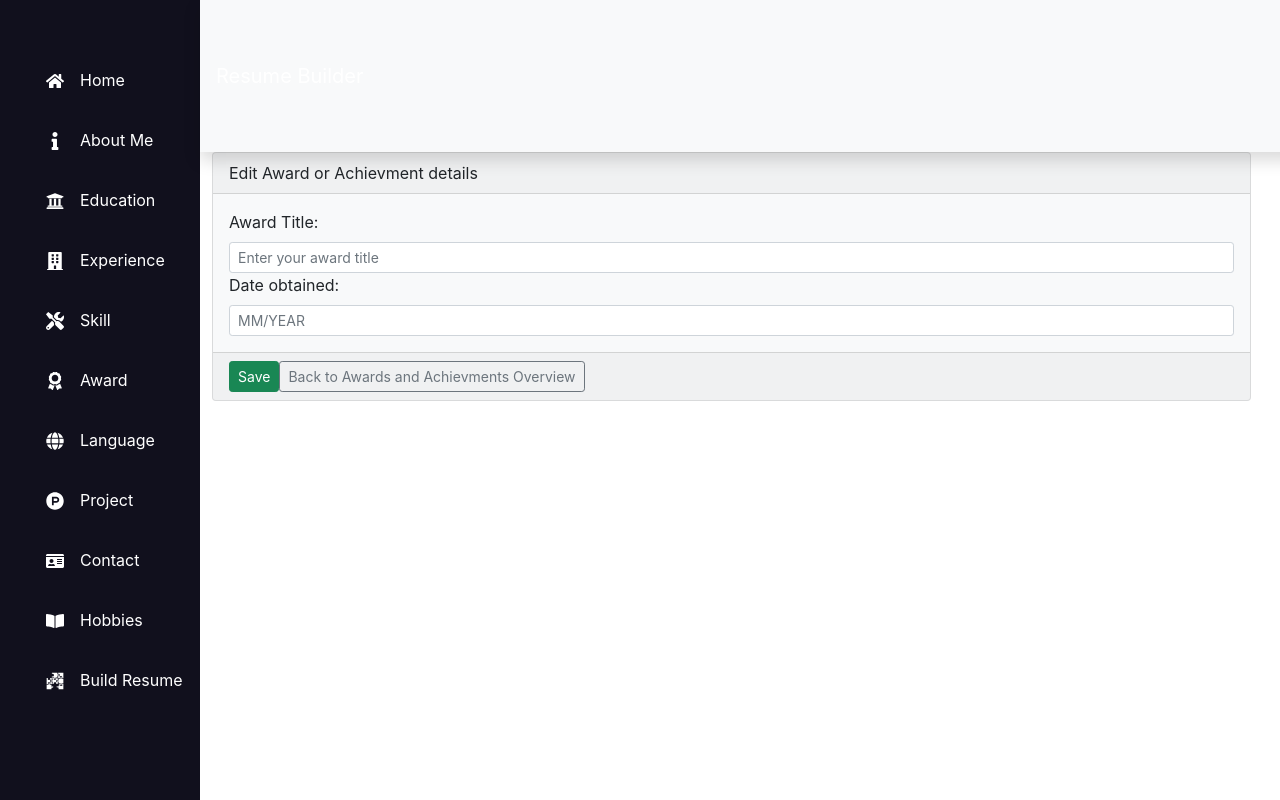
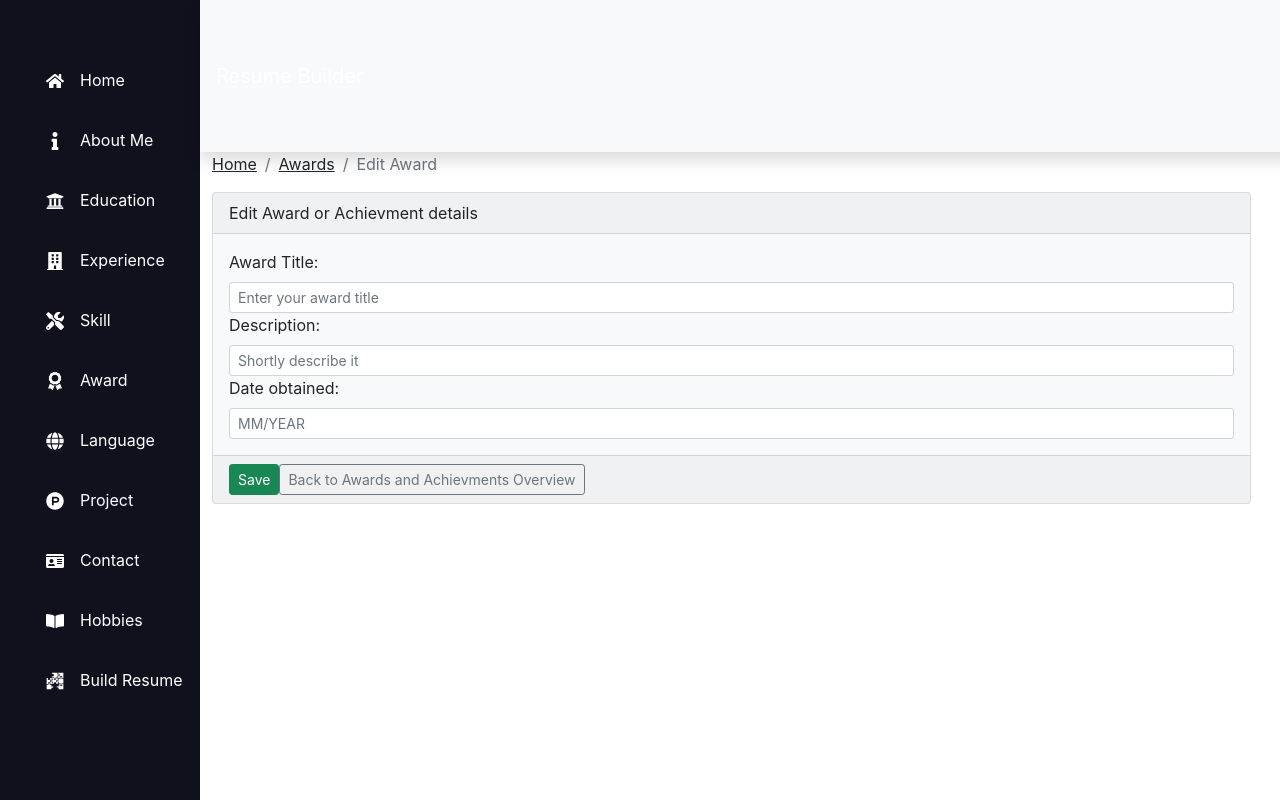
Before and after one commit to dinhvinhloc/mern_project_client, a React (Create React App) app: page /award/edit/1 in a window 1280 px wide. Built offline with nearby package versions, Linux system fonts and the light colour scheme.

Commit message:
added breadcrumbs

```diff
--- a/src/components/pages/Award/AddAward.js
+++ b/src/components/pages/Award/AddAward.js
@@ -1,14 +1,36 @@
 import React from 'react';
+import Breadcrumbs from '../../layouts/Breadcrumbs';
 import { NavLink } from 'react-router-dom';
 import { useState } from 'react';
 import { Button, Card, Form, Col, Alert } from 'react-bootstrap';
 
+const breadcrumbLinks = [
+  {
+    label: 'Home',
+    path: '/'
+  },
+  {
+    label: 'Awards',
+    path: '/award'
+  },
+  {
+    label: 'New Award',
+    path: '/award/add',
+    active: true
+  }
+];
+
 const AddAward = () => {
   const [title, setTitle] = useState('');
+  const [description, setDescription] = useState('');
   const [date, setDate] = useState('');
 
   const handleChangeTitle = (e) => {
     setTitle(e.target.value);
+  };
+
+  const handleChangeDescription = (e) => {
+    setDescription(e.target.value);
   };
 
   const handleChangeDate = (e) => {
@@ -19,6 +41,7 @@ const AddAward = () => {
 
   }
   return <div>
+    <Breadcrumbs links={breadcrumbLinks} />
     <Card
           bg='light'
           text='dark'
@@ -34,6 +57,13 @@ const AddAward = () => {
                   size='sm' type='text' name='title'
                   placeholder='Enter your award title'
                   onChange={handleChangeTitle} />
+                </Col>
+                <Col>
+                  <Form.Label>Description:</Form.Label>
+                  <Form.Control
+                  size='sm' type='text' name='description'
+                  placeholder='Shortly describe it'
+                  onChange={handleChangeDescription} />
                 </Col>
                 <Col>
                   <Form.Label>Date obtained:</Form.Label>
--- a/src/components/pages/Award/Award.js
+++ b/src/components/pages/Award/Award.js
@@ -1,19 +1,34 @@
 import React from 'react';
+import Breadcrumbs from '../../layouts/Breadcrumbs';
 import { NavLink } from 'react-router-dom';
 import { useState } from 'react';
 import { Table, Button, Card, Form, Col } from 'react-bootstrap';
 import { FaPenSquare, FaTrash } from 'react-icons/fa';
+
+const breadcrumbLinks = [
+  {
+    label: 'Home',
+    path: '/'
+  },
+  {
+    label: 'Awards',
+    path: '/award',
+    active: true
+  }
+];
 
 const Award = () => {
   const [awardList, setAwardlist] = useState([
     {
       "id": "1",
       "title": "title1",
+      "description": "Lorem ipsum dolor si amet",
       "date": "date1"
     },
     {
       "id": "2",
       "title": "title2",
+      "description": "Lorem ipsum dolor si amet",
       "date": "date2"
     }
   ])
@@ -23,6 +38,7 @@ const Award = () => {
   }
 
   return <div>
+    <Breadcrumbs links={breadcrumbLinks} />
     <Card
           bg='light'
           text='dark'
@@ -35,8 +51,9 @@ const Award = () => {
               <tr>
                 <th>#</th>
                 <th>Title</th>
+                <th>Description</th>
                 <th>Date</th>
-                <th>Actions URL</th>
+                <th>Actions</th>
               </tr>
             </thead>
             <tbody>
@@ -45,6 +62,7 @@ const Award = () => {
                   <tr key={index}>
                     <td>{index+1}</td>
                     <td>{award.title}</td>
+                    <td>{award.description}</td>
                     <td>{award.date}</td>
                     <td className='text-center'>
                       <NavLink exact to={'/award/edit/' + award.id} className='mr-3'>
--- a/src/components/pages/Award/EditAward.js
+++ b/src/components/pages/Award/EditAward.js
@@ -1,14 +1,35 @@
 import React from 'react';
+import Breadcrumbs from '../../layouts/Breadcrumbs';
 import { NavLink } from 'react-router-dom';
 import { useState } from 'react';
 import { Button, Card, Form, Col, Alert } from 'react-bootstrap';
 
+const breadcrumbLinks = [
+  {
+    label: 'Home',
+    path: '/'
+  },
+  {
+    label: 'Awards',
+    path: '/award'
+  },
+  {
+    label: 'Edit Award',
+    active: true
+  }
+];
+
 const EditAward = () => {
   const [title, setTitle] = useState('');
+  const [description, setDescription] = useState('');
   const [date, setDate] = useState('');
 
   const handleChangeTitle = (e) => {
     setTitle(e.target.value);
+  };
+
+  const handleChangeDescription = (e) => {
+    setDescription(e.target.value);
   };
 
   const handleChangeDate = (e) => {
@@ -20,6 +41,7 @@ const EditAward = () => {
   }
 
   return <div>
+  <Breadcrumbs links={breadcrumbLinks} />
   <Card
     bg='light'
     text='dark'
@@ -36,6 +58,14 @@ const EditAward = () => {
               placeholder='Enter your award title'
               value={title}
               onChange={handleChangeTitle} />
+            </Col>
+            <Col>
+              <Form.Label>Description:</Form.Label>
+              <Form.Control
+                size='sm' type='text' name='description'
+                placeholder='Shortly describe it'
+                value={description}
+                onChange={handleChangeDescription} />
             </Col>
             <Col>
               <Form.Label>Date obtained:</Form.Label>
--- a/src/components/pages/Contact/AddContact.js
+++ b/src/components/pages/Contact/AddContact.js
@@ -1,11 +1,29 @@
 import React from 'react';
+import Breadcrumbs from '../../layouts/Breadcrumbs';
 import { NavLink } from 'react-router-dom';
 import { useState } from 'react';
 import { Button, Card, Form, Col, Alert } from 'react-bootstrap';
 
+const breadcrumbLinks = [
+  {
+    label: 'Home',
+    path: '/'
+  },
+  {
+    label: 'Contact',
+    path: '/contact'
+  },
+  {
+    label: 'New Contact',
+    path: '/contact/add',
+    active: true
+  }
+];
+
 const AddContact = () => {
   const [email, setEmail] = useState('');
   const [phone, setPhone] = useState('');
+  const [webURL, setWebURL] = useState('');
 
   const handleChangeEmail = (e) => {
     setEmail(e.target.value);
@@ -15,12 +33,18 @@ const AddContact = () => {
     setPhone(e.target.value);
   };
 
+  const handleChangeURL = (e) => {
+    setWebURL(e.target.value);
+  };
+
   const saveHandler = (e) => {
 
   }
 
   return (
     <div>
+      <Breadcrumbs links={breadcrumbLinks} />
+
       <Card
           bg='light'
           text='dark'
@@ -44,6 +68,13 @@ const AddContact = () => {
                   placeholder='Enter your phone'
                   onChange={handleChangePhone} />
                 </Col>
+                <Col>
+                  <Form.Label>Website URL:</Form.Label>
+                  <Form.Control
+                  size='sm' type='text' name='webURL'
+                  placeholder='Enter the link to your personal website'
+                  onChange={handleChangeURL} />
+                </Col>
               </Form.Row>
             </Form.Group>
           </Form>
--- a/src/components/pages/Contact/Contact.js
+++ b/src/components/pages/Contact/Contact.js
@@ -1,20 +1,35 @@
 import React from 'react';
+import Breadcrumbs from '../../layouts/Breadcrumbs';
 import { NavLink } from 'react-router-dom';
 import { useState } from 'react';
 import { Table, Button, Card, Form, Col } from 'react-bootstrap';
 import { FaPenSquare, FaTrash } from 'react-icons/fa';
+
+const breadcrumbLinks = [
+  {
+    label: 'Home',
+    path: '/'
+  },
+  {
+    label: 'Contact',
+    path: '/contact',
+    active: true
+  }
+];
 
 const Contact = (props) => {
   const [contactList, setContactList] = useState([
     {
       "id": "1",
       "email": "abc@zxc.ca",
-      "phone": "12345678"
+      "phone": "12345678",
+      "webURL": "linkedin.com"
     },
     {
       "id": "2",
       "email": "abc2@zxc.ca",
-      "phone": "12345678(2)"
+      "phone": "12345678(2)",
+      "webURL": "linkedin.com(2)"
     },
   ])
 
@@ -24,6 +39,7 @@ const Contact = (props) => {
 
   return (
   <div>
+    <Breadcrumbs links={breadcrumbLinks} />
     <Card
           bg='light'
           text='dark'
@@ -37,7 +53,8 @@ const Contact = (props) => {
                 <th>#</th>
                 <th>Email</th>
                 <th>Phone</th>
-                <th>Actions URL</th>
+                <th>Website URL</th>
+                <th>Actions</th>
               </tr>
             </thead>
             <tbody>
@@ -47,6 +64,7 @@ const Contact = (props) => {
                     <td>{index+1}</td>
                     <td>{contact.email}</td>
                     <td>{contact.phone}</td>
+                    <td>{contact.webURL}</td>
                     <td className='text-center'>
                       <NavLink exact to={'/contact/edit/' + contact.id} className='mr-3'>
                         <FaPenSquare className='text-warning' />
--- a/src/components/pages/Contact/EditContact.js
+++ b/src/components/pages/Contact/EditContact.js
@@ -1,11 +1,28 @@
 import React from 'react';
+import Breadcrumbs from '../../layouts/Breadcrumbs';
 import { NavLink } from 'react-router-dom';
 import { useState } from 'react';
 import { Button, Card, Form, Col, Alert } from 'react-bootstrap';
 
+const breadcrumbLinks = [
+  {
+    label: 'Home',
+    path: '/'
+  },
+  {
+    label: 'Contact',
+    path: '/contact'
+  },
+  {
+    label: 'Edit Contact',
+    active: true
+  }
+];
+
 const EditContact = () => {
   const [email, setEmail] = useState('');
   const [phone, setPhone] = useState('');
+  const [webURL, setWebURL] = useState('');
 
   const handleChangeEmail = (e) => {
     setEmail(e.target.value);
@@ -15,12 +32,17 @@ const EditContact = () => {
     setPhone(e.target.value);
   };
 
+  const handleChangeURL = (e) => {
+    setWebURL(e.target.value);
+  };
+
   const saveHandler = (e) => {
 
   }
 
   return (
     <div>
+      <Breadcrumbs links={breadcrumbLinks} />
       <Card
         bg='light'
         text='dark'
@@ -46,6 +68,14 @@ const EditContact = () => {
                   value={phone}
                   onChange={handleChangePhone} />
                 </Col>
+                <Col>
+                  <Form.Label>Website URL:</Form.Label>
+                  <Form.Control
+                  size='sm' type='text' name='webURL'
+                  placeholder='Enter the link to your personal website'
+                  value={webURL}
+                  onChange={handleChangeURL} />
+                </Col>
               </Form.Row>
             </Form.Group>
           </Form>
--- a/src/components/pages/Hobby/AddHobby.js
+++ b/src/components/pages/Hobby/AddHobby.js
@@ -1,7 +1,24 @@
 import React from 'react';
+import Breadcrumbs from '../../layouts/Breadcrumbs';
 import { NavLink } from 'react-router-dom';
 import { useState } from 'react';
 import { Button, Card, Form, Col, Alert } from 'react-bootstrap';
+
+const breadcrumbLinks = [
+  {
+    label: 'Home',
+    path: '/'
+  },
+  {
+    label: 'Hobbies',
+    path: '/hobby'
+  },
+  {
+    label: 'New Hobby',
+    path: '/hobby/add',
+    active: true
+  }
+];
 
 const AddHobby = () => {
   const [typeList, setTypeList] = useState(['Hobby', 'Interest']);
@@ -21,6 +38,8 @@ const AddHobby = () => {
   }
 
   return <div>
+    <Breadcrumbs links={breadcrumbLinks} />
+
     <Card
           bg='light'
           text='dark'
--- a/src/components/pages/Hobby/EditHobby.js
+++ b/src/components/pages/Hobby/EditHobby.js
@@ -1,8 +1,23 @@
 import React from 'react';
+import Breadcrumbs from '../../layouts/Breadcrumbs';
 import { NavLink } from 'react-router-dom';
 import { useState } from 'react';
 import { Button, Card, Form, Col, Alert } from 'react-bootstrap';
 
+const breadcrumbLinks = [
+  {
+    label: 'Home',
+    path: '/'
+  },
+  {
+    label: 'Hobbies',
+    path: '/hobby'
+  },
+  {
+    label: 'Edit Hobby',
+    active: true
+  }
+];
 
 const EditHobby = () => {
   const [typeList, setTypeList] = useState(['Hobby', 'Interest']);
@@ -22,6 +37,7 @@ const EditHobby = () => {
   }
 
   return <div>
+    <Breadcrumbs links={breadcrumbLinks} />
     <Card
         bg='light'
         text='dark'
--- a/src/components/pages/Hobby/Hobby.js
+++ b/src/components/pages/Hobby/Hobby.js
@@ -1,8 +1,21 @@
 import React from 'react';
+import Breadcrumbs from '../../layouts/Breadcrumbs';
 import { NavLink } from 'react-router-dom';
 import { useState } from 'react';
 import { Table, Button, Card, Form, Col } from 'react-bootstrap';
 import { FaPenSquare, FaTrash } from 'react-icons/fa';
+
+const breadcrumbLinks = [
+  {
+    label: 'Home',
+    path: '/'
+  },
+  {
+    label: 'Hobbies',
+    path: '/hobby',
+    active: true
+  }
+];
 
 const Hobby = () => {
   const [hobbyList, setHobbylist] = useState([
@@ -23,6 +36,7 @@ const Hobby = () => {
   }
 
   return <div>
+    <Breadcrumbs links={breadcrumbLinks} />
     <Card
         bg='light'
         text='dark'
@@ -36,7 +50,7 @@ const Hobby = () => {
               <th>#</th>
               <th>Name</th>
               <th>Type</th>
-              <th>Actions URL</th>
+              <th>Actions</th>
             </tr>
           </thead>
           <tbody>
@@ -51,7 +65,7 @@ const Hobby = () => {
                       <FaPenSquare className='text-warning' />
                     </NavLink>
                     <NavLink exact to='#' className='mr-3'>
-                      <FaTrash className='text-danger' onClick={onDeleteHandler} />
+                      <FaTrash className='text-danger' onClick={onDeleteHandler(hobby._id)} />
                     </NavLink>
                   </td>
                 </tr>
```
